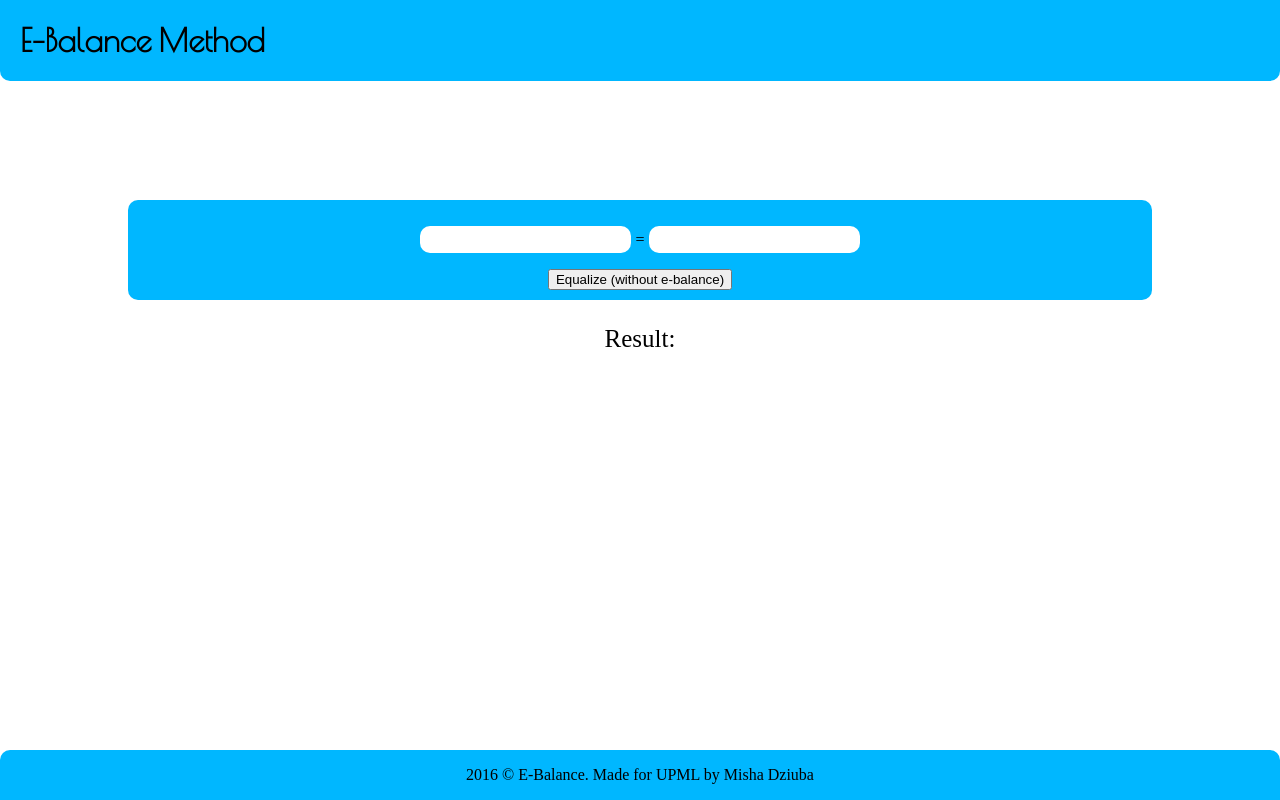
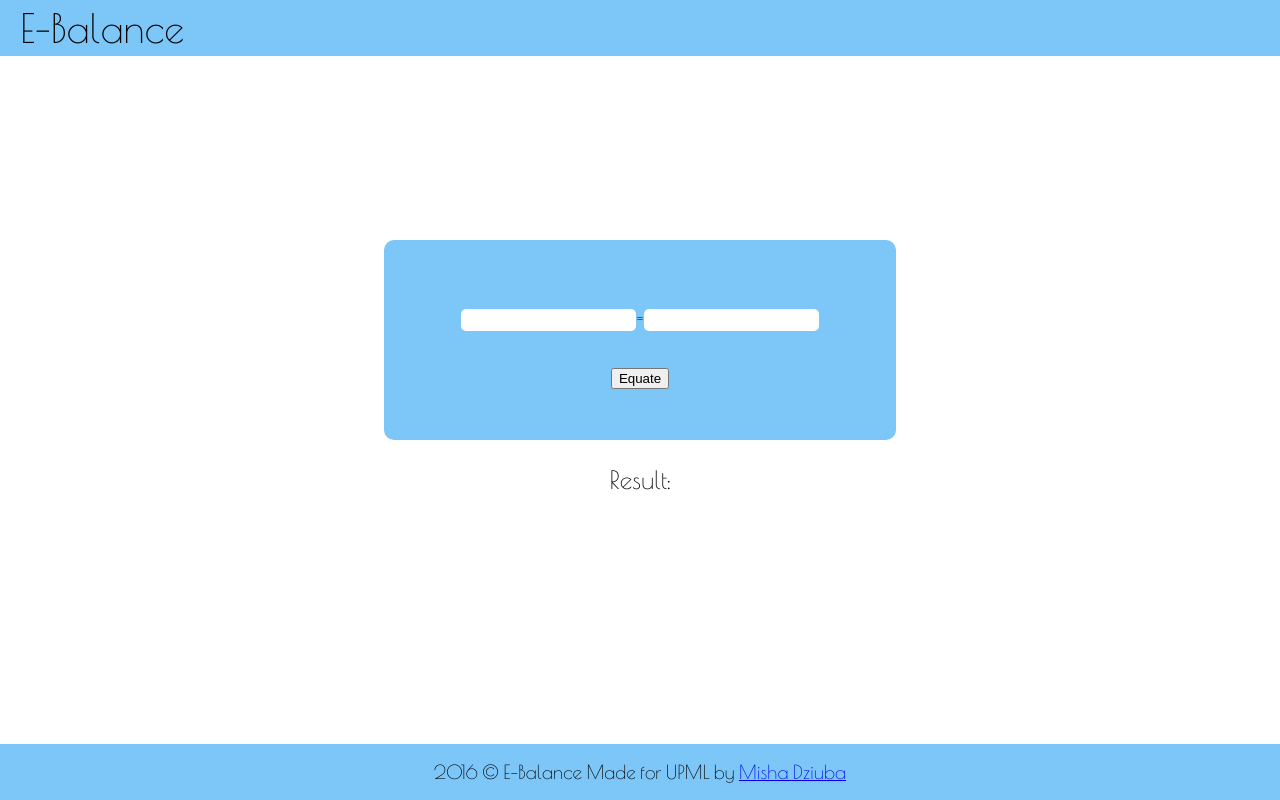
Before and after one commit to upmlprojects/chem.github.io, a plain HTML site: page index.html in a window 1280 px wide. Drawn offline with nearby package versions, Linux system fonts and the light colour scheme.

Commit message:
Adaptive design

```diff
--- a/css/main.css
+++ b/css/main.css
@@ -1,69 +1,110 @@
 @charset "UTF-8";
 /* CSS Document */
+
 body {
-	min-width:300px;
-	min-height:400px;
+	font-family: 'Poiret One';
+	font-size: 1.125em;
+	width:100%;
+	height:auto;
+    display: flex;
 	margin:0px;
-	height:100%;
-	width:100%;
+    min-width: 40%;
+    justify-content: center;
 }
 header {
-	width: 100%;
-	position:absolute;
-	top:0px;
-	left:0px;
-	background-color: #00B7FF;
-	font-family: 'Poiret One';
-	border-bottom-left-radius: 10px;
-	border-bottom-right-radius: 10px;
+	margin-top:0px;
+    position: absolute;
+    top: 0px;
+}
+footer {
+    position: absolute;
+    bottom: 0px;
+    display: inherit;
+    justify-content: center;
+    font-size: 2.4vh;
 }
 
-#heading {
-	width:300px;
-	position:relative;
-	left:20px;
+.navsides {
+    width: 100%;
+    height: 7%;
+    display: inherit;
+    align-items: center;
+    background-color: #7cc6f8;
 }
-#main {
-	width:80%;
-	height:auto;
-	position:relative;
-	left:10%;
-	top: 200px;
-	text-align:center;
+
+.header  {
+	font-size: 5vh;
+    vertical-align: top;
+    margin-left: 20px;
+}
+#equations {
+    background-color: #7cc6f8;
+    border-radius: 10px;
+    width: 40%;
+    height: 25%;
+    display: inherit;
+    flex-direction: column;
+    align-items: center;
+    justify-content: center;
+    position: absolute;
+    top: 30%;
+    left: 30%;
+}
+#input_p {
+    position: inherit;
+    text-align: center !important;
+    margin-left: 20px;
 }
 
 #main_part {
-	background-color:#00B7FF;
-	border-radius: 10px;
-	padding:10px;
-}
-.field {
-	border-radius: 10px;
-	height:25px;
-	font-size:16px;
-	border:none;
+    height: auto;
+    width: 70%;
+    position: relative;
+    top: -10px;
+    display: inherit;
+    flex-flow: row;
+    align-items: center;
+    justify-content: space-around;
+    margin: 0px;
 
 }
-#result {
-	font-size:20px;
-	margin-top:20px
-}
-footer {
-	width:100%;
-	background-color: #00B7FF;
-	position:absolute;
-	text-align:center;
-	bottom: 0px;
-	border-top-left-radius:10px;
-	border-top-right-radius:10px;
+.input_form {
+    width: 100%;
+    height: 20px;
+    font-size: 16px;
+    font-family: 'Poiret One';
+    border-radius: 5px;
+    border: none;
 
 }
-#footer_href {
-	text-decoration:none;
+button {
+    position: relative;
+    top: 5%;
 }
-a:link {
-	color:#000000;
+#result {
+    width: auto;
+    position: absolute;
+    top: 65%;
 }
-a:visited {
-	color:#000000;
+
+#text_result {
+    position: absolute;
+    top: 55%;
 }
+@media all and (max-width: 500px) {
+    #main_part {
+        flex-flow: row wrap;
+    }
+    #equations {
+        height: 40%;
+    }
+    span {
+        display: none;
+    }
+    #result {
+        top: 77%;
+    }
+    #text_result {
+        top: 68%;
+    }
+}
--- a/index.html
+++ b/index.html
@@ -2,30 +2,28 @@
 <html>
 <head>
 <meta charset="UTF-8">
-<title>E-Balance</title>
-<link href="css/main.css" rel="stylesheet" type="text/css">
+<title>E-balance</title>
+<link rel="stylesheet" href="css/main.css" type="text/css">
+<link href="https://fonts.googleapis.com/css?family=Poiret+One" rel="stylesheet">
 <script src="js/equation_script.js"></script>
-<link href="https://fonts.googleapis.com/css?family=Poiret+One" rel="stylesheet">
 </head>
 
 <body>
-<header>
-	<h1 id="heading">E-Balance Method</h1>
-</header>
-<div id="main">
-    <div id="main_part">
-      <p>
-        <input type="text" class="field" id="input_el">
-        =
-        <input type="text" class="field" id="output_el">
-      </p>
-      <button id="equalize_button" onClick="balancer ();">Equalize (without e-balance)</button>
-  </div>
-  <p style="font-size:25px">Result:</p>
-  <p id="result"></p>
-</div>
-<footer>
-	<p>2016 &copy; E-Balance. Made for UPML by <a href="https://vk.com/aviation7" id="footer_href">Misha Dziuba</a></p>
-</footer>
+	<header class="navsides">
+    	<p class="header" id="logo">E-Balance</p>
+    </header>
+    <div id="equations">
+        <div id="main_part">
+            <input class="input_form" id="input_el">
+            <p class="input_p">=</p>
+            <input class="input_form" id="output_el">
+        </div>
+        <button onClick="balancer ();">Equate</button>
+    </div>
+    <p style="font-size:25px" id="text_result">Result:</p>
+    <p id="result"></p>
+    <footer class="navsides">
+        <p class="footer">2016 &copy; E-Balance<span > Made for UPML by <a href="https://vk.com/aviation7">Misha Dziuba</a></span></p>
+    </footer>
 </body>
 </html>
```
